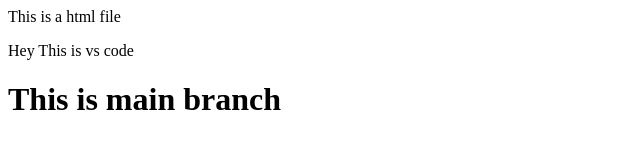
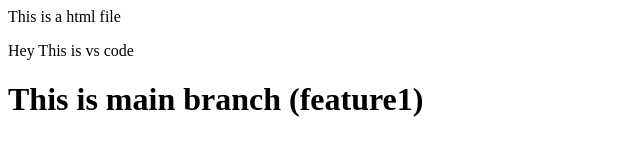
Before and after one commit to mushrura-salsabil/git2, a plain HTML site: page index.html in a window 1280 px wide. Shown: the whole page, without its empty margins (0-640 px from the left). Drawn offline with Linux system fonts and the light colour scheme.

Commit message:
added feature1

```diff
--- a/index.html
+++ b/index.html
@@ -2,4 +2,4 @@
 <p>Hey This is vs code</p>
 
 
-<h1>This is main branch</h1>
+<h1>This is main branch (feature1)</h1>
```
